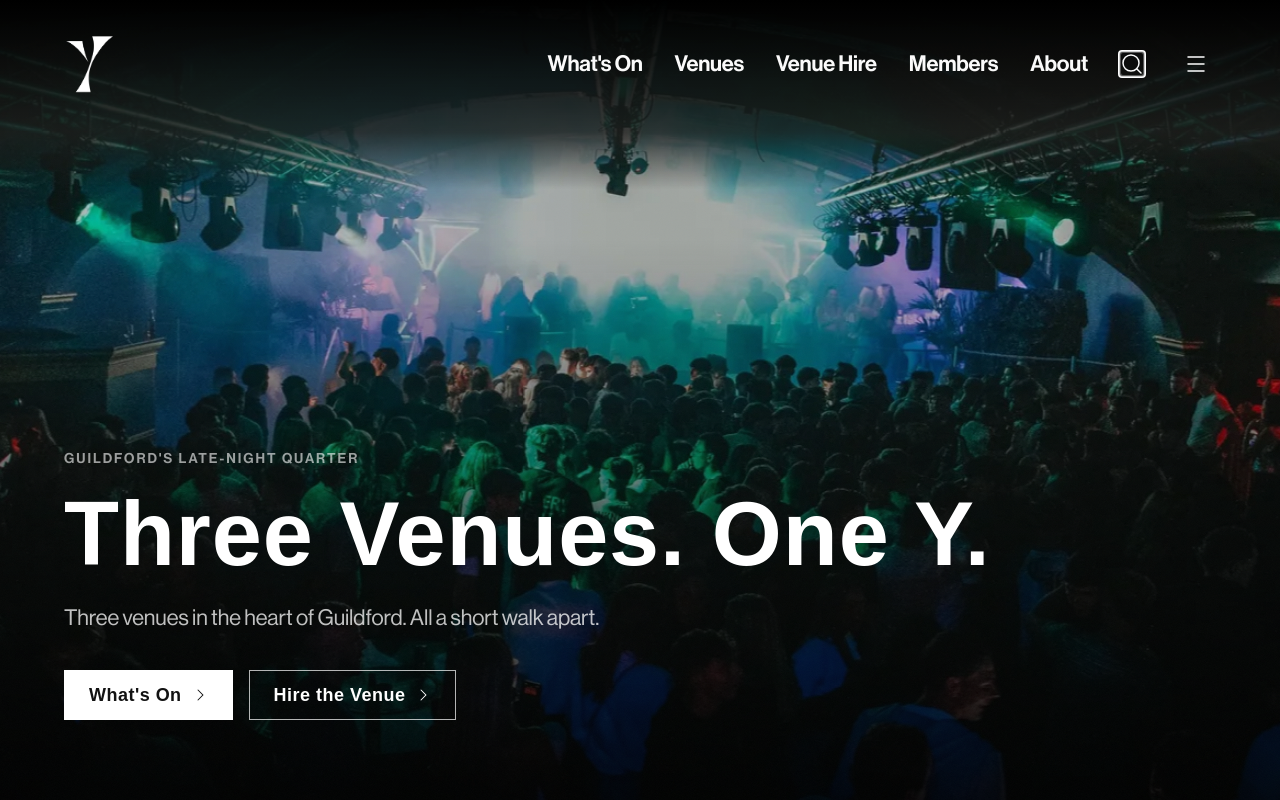
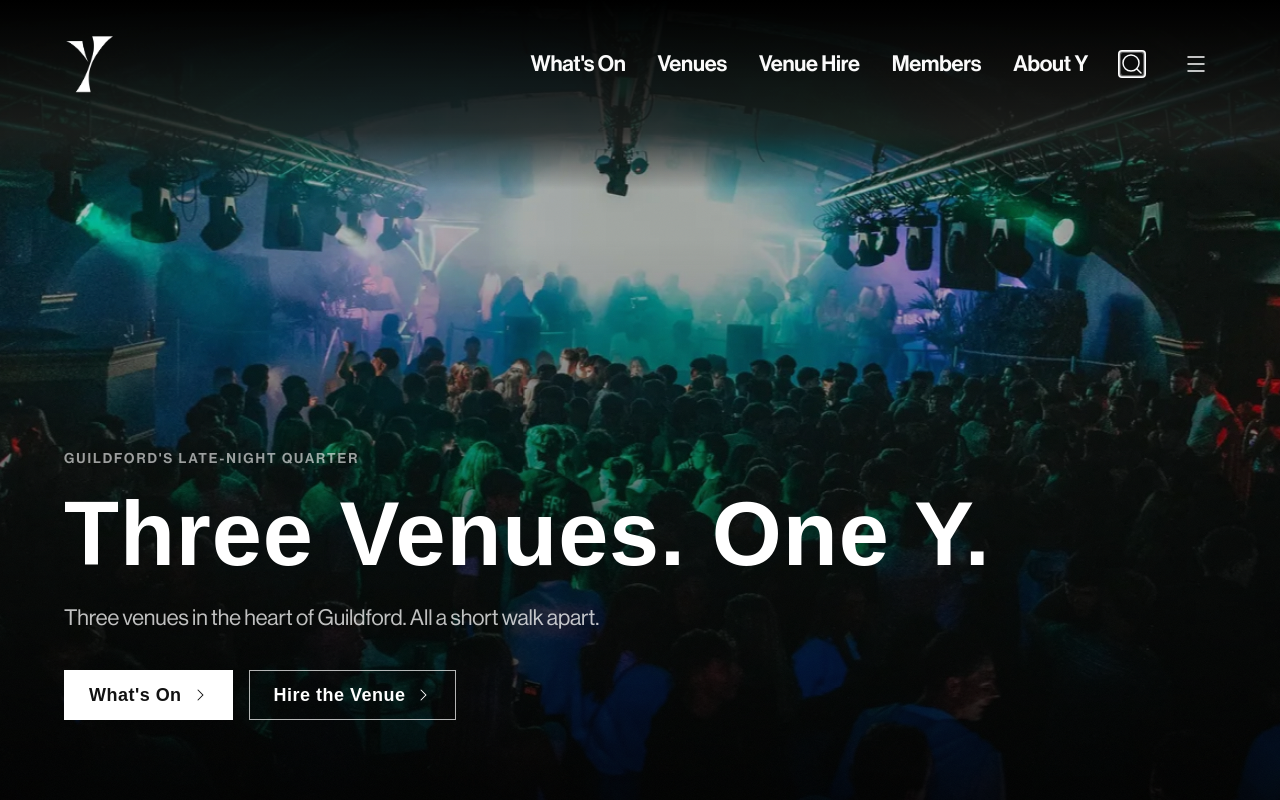
Before and after one commit to finlaycarver/y-club-website, a Next.js app: page / in a window 1280 px wide. Shown: the top 800 px of the page. Built offline with nearby package versions, Linux system fonts and the light colour scheme; a web font is replaced by a local one.

Commit message:
fix: standardise About label to About Y across nav and hamburger

```diff
--- a/src/components/SiteHeader.tsx
+++ b/src/components/SiteHeader.tsx
@@ -11,7 +11,7 @@ const NAV_LINKS = [
   { label: "Venues", href: "/" },
   { label: "Venue Hire", href: "/" },
   { label: "Members", href: "/" },
-  { label: "About", href: "/" },
+  { label: "About Y", href: "/" },
 ] as const;
 
 const MENU_ITEMS = [
```
